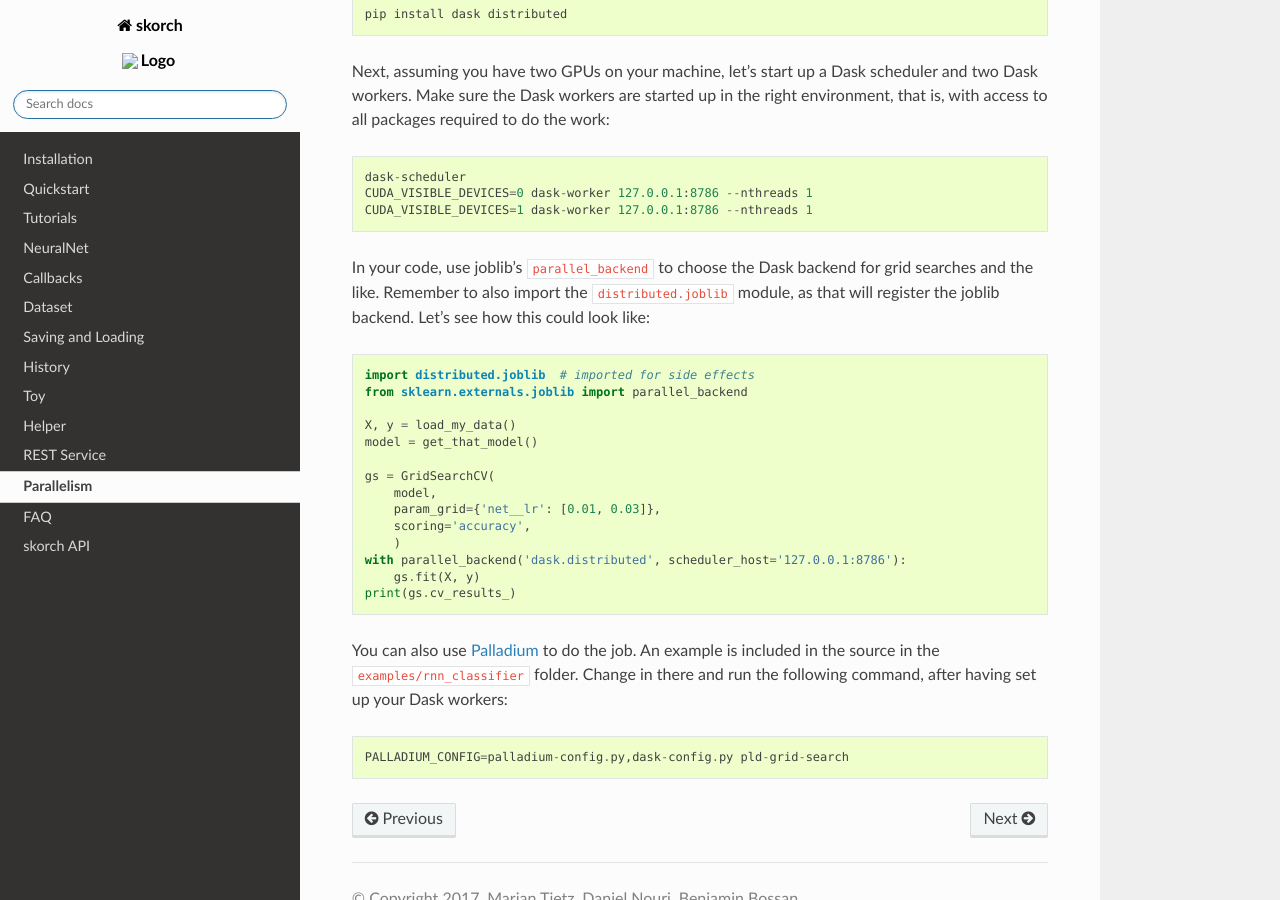
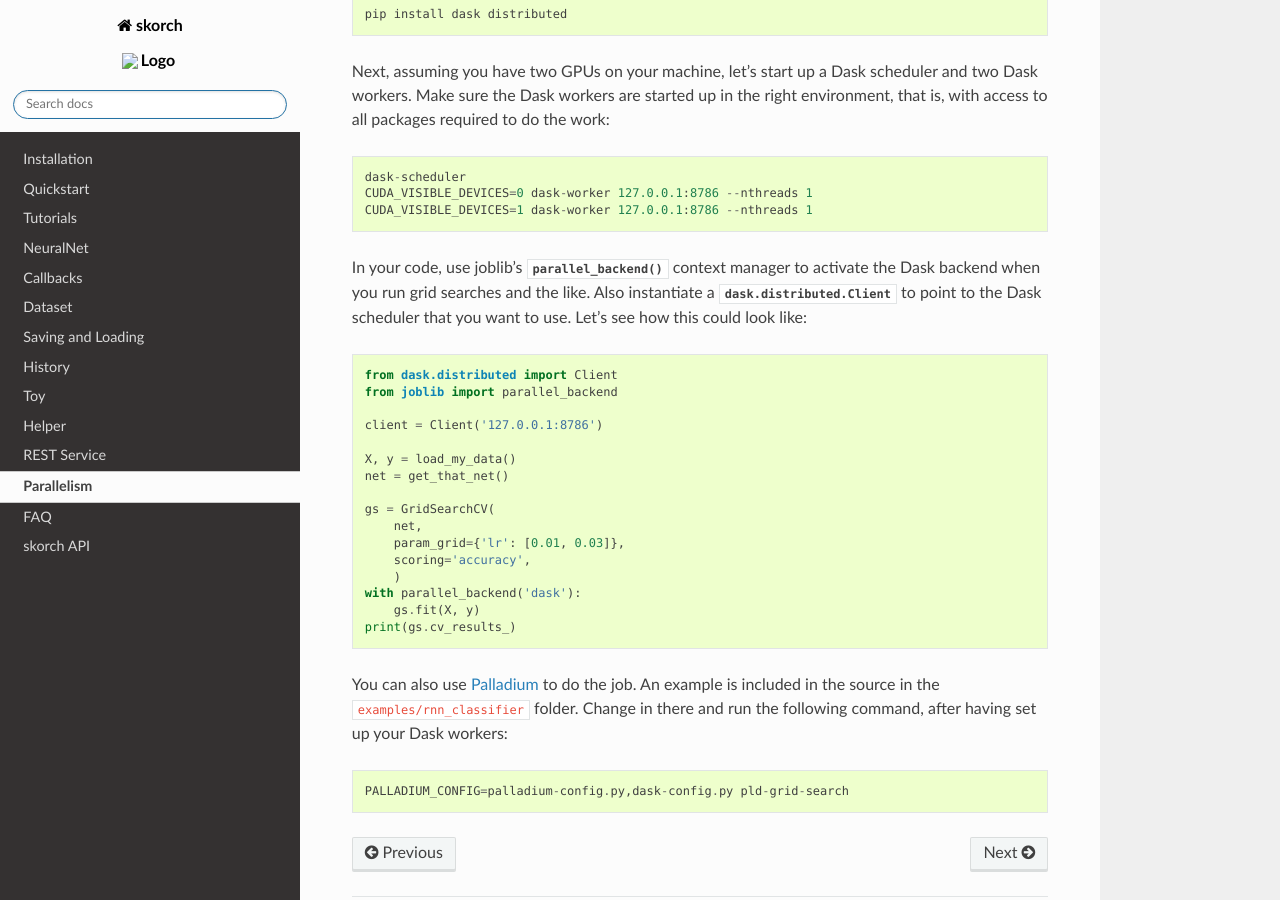
Before and after one commit to skorch-dev/skorch, a Sphinx documentation site: the page built from docs/user/parallelism.rst, in a window 1280 px wide and 900 px high, scrolled down 480 px. Built offline with Sphinx 7.4.7 and the Read the Docs theme 2.0.0, drawn with Linux system fonts in a browser that asks for light colours.

Commit message:
Update parallelism example to work with latest sklearn and dask

```diff
--- a/docs/user/parallelism.rst
+++ b/docs/user/parallelism.rst
@@ -32,25 +32,28 @@ packages required to do the work::
   CUDA_VISIBLE_DEVICES=0 dask-worker 127.0.0.1:8786 --nthreads 1
   CUDA_VISIBLE_DEVICES=1 dask-worker 127.0.0.1:8786 --nthreads 1
 
-In your code, use joblib's ``parallel_backend`` to choose the Dask
-backend for grid searches and the like.  Remember to also import the
-``distributed.joblib`` module, as that will register the joblib
-backend.  Let's see how this could look like:
+In your code, use joblib's :func:`~joblib.parallel_backend` context
+manager to activate the Dask backend when you run grid searches and
+the like.  Also instantiate a :class:`dask.distributed.Client` to
+point to the Dask scheduler that you want to use.  Let's see how this
+could look like:
 
 .. code:: python
 
-    import distributed.joblib  # imported for side effects
-    from sklearn.externals.joblib import parallel_backend
+    from dask.distributed import Client
+    from joblib import parallel_backend
+
+    client = Client('127.0.0.1:8786')
 
     X, y = load_my_data()
-    model = get_that_model()
+    net = get_that_net()
 
     gs = GridSearchCV(
-        model,
-        param_grid={'net__lr': [0.01, 0.03]},
+        net,
+        param_grid={'lr': [0.01, 0.03]},
         scoring='accuracy',
         )
-    with parallel_backend('dask.distributed', scheduler_host='127.0.0.1:8786'):
+    with parallel_backend('dask'):
         gs.fit(X, y)
     print(gs.cv_results_)
 
```
Also changed, not shown: 1 other file.
